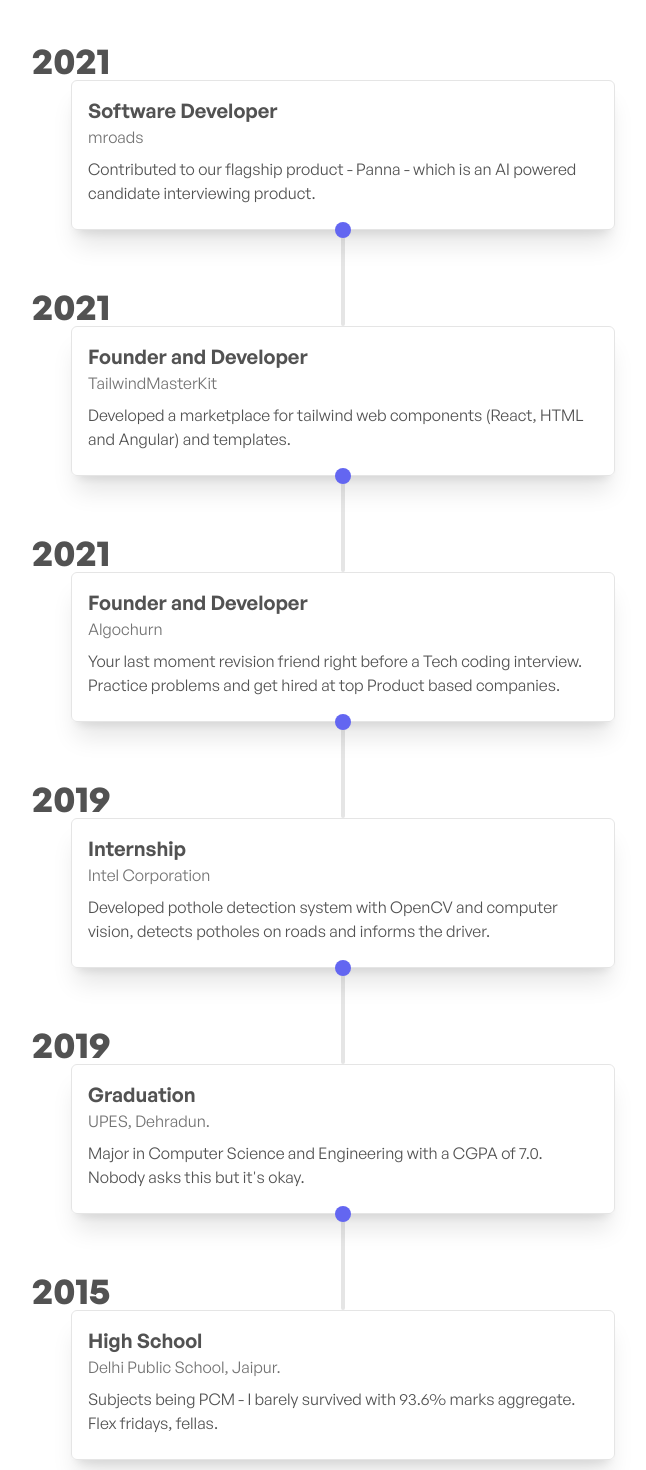
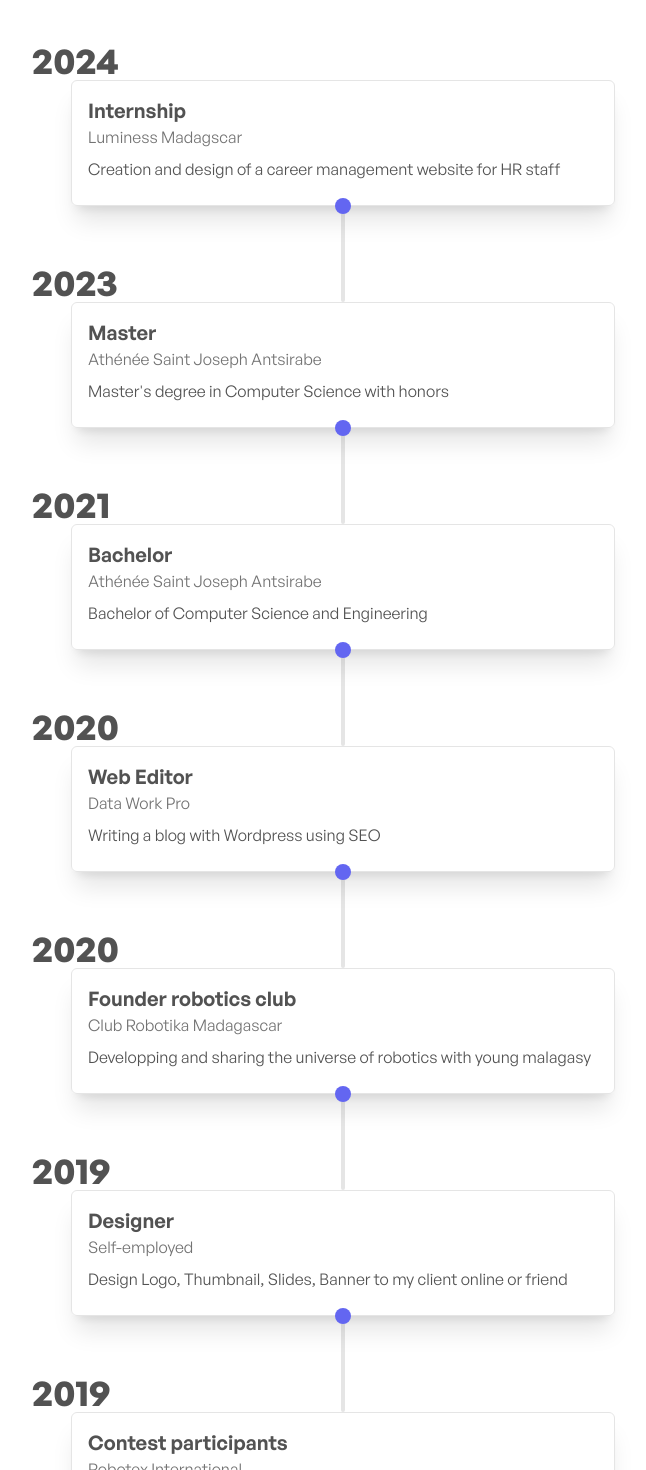
Before and after one commit to Misa100/portfolio-main, a Next.js app: page /about in a window 1280 px wide. Shown: the part 220-1690 px from the top of the page, without its empty margins (297-943 px from the left). Built offline with nearby package versions, Linux system fonts and the light colour scheme.

Commit message:
experience update

```diff
--- a/constants/data.js
+++ b/constants/data.js
@@ -1,46 +1,58 @@
 const userData = {
     experience: [
       {
-        title: "Software Developer",
-        company: "mroads",
-        year: "2021",
-        companyLink: "https://mroads.com",
-        desc: "Contributed to our flagship product - Panna - which is an AI powered candidate interviewing product.",
+        title: "Internship",
+        company: "Luminess Madagscar",
+        year: "2024",
+        companyLink: "https://www.luminess.eu/",
+        desc: "Creation and design of a career management website for HR staff",
       },
       {
-        title: "Founder and Developer",
-        company: "TailwindMasterKit",
-        year: "2021",
+        title: "Master",
+        company: "Athénée Saint Joseph Antsirabe",
+        year: "2023",
         companyLink: "https://tailwindmasterkit.com",
-        desc: "Developed a marketplace for tailwind web components (React, HTML and Angular) and templates.",
+        desc: "Master's degree in Computer Science with honors",
       },
       {
-        title: "Founder and Developer",
-        company: "Algochurn",
+        title: "Bachelor",
+        company: "Athénée Saint Joseph Antsirabe",
         year: "2021",
-        companyLink: "https://algochurn.com",
-        desc: "Your last moment revision friend right before a Tech coding interview. Practice problems and get hired at top Product based companies.",
+        companyLink: "https://www.asja.mg/",
+        desc: "Bachelor of Computer Science and Engineering",
       },
       {
-        title: "Internship",
-        company: "Intel Corporation",
-        year: "2019",
-        companyLink: "https://intel.com",
-        desc: "Developed pothole detection system with OpenCV and computer vision, detects potholes on roads and informs the driver.",
+        title: "Web Editor",
+        company: "Data Work Pro",
+        year: "2020",
+        companyLink : "https://www.dataworkpro.com/",
+        desc: "Writing a blog with Wordpress using SEO",
       },
       {
-        title: "Graduation",
-        company: "UPES, Dehradun.",
+        title: "Founder robotics club",
+        company: "Club Robotika Madagascar",
+        year: "2020",
+        companyLink : "https://www.facebook.com/clubrobotika",
+        desc: "Developping and sharing the universe of robotics with young malagasy",
+      },
+      {
+        title: "Designer",
+        company: "Self-employed",
         year: "2019",
-        companyLink: "https://upes.co.in",
-        desc: "Major in Computer Science and Engineering with a CGPA of 7.0. Nobody asks this but it's okay.",
+        desc: "Design Logo, Thumbnail, Slides, Banner to my client online or friend",
+      },
+      {
+        title: "Contest participants",
+        company: "Robotex International",
+        year: "2019",
+        companyLink: "https://robotex.international/",
+        desc: "4-member team of which I was the leader, we create two robot for the topic : one to put out fire, and one a line follower that avoid obstacle",
       },
       {
         title: "High School",
-        company: "Delhi Public School, Jaipur.",
-        year: "2015",
-        companyLink: "https://upes.co.in",
-        desc: "Subjects being PCM - I barely survived with 93.6% marks aggregate. Flex fridays, fellas.",
+        company: "Saint Josph de Cluny Ambositra, Madagscar.",
+        year: "2018",
+        desc: "Top of my class and get graduated in serie C",
       },
     ],
   };
```
